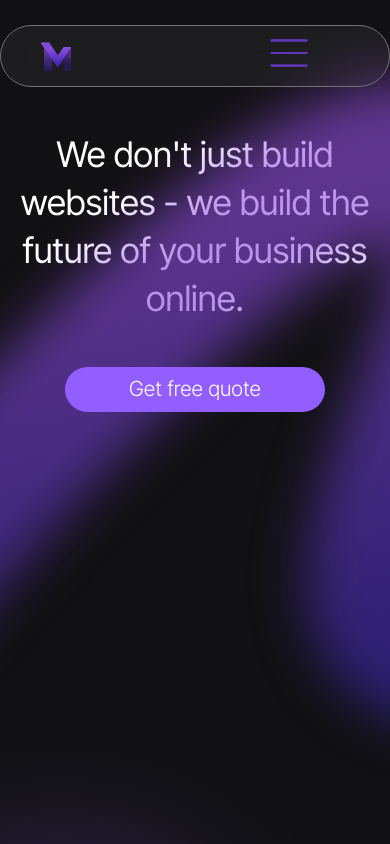
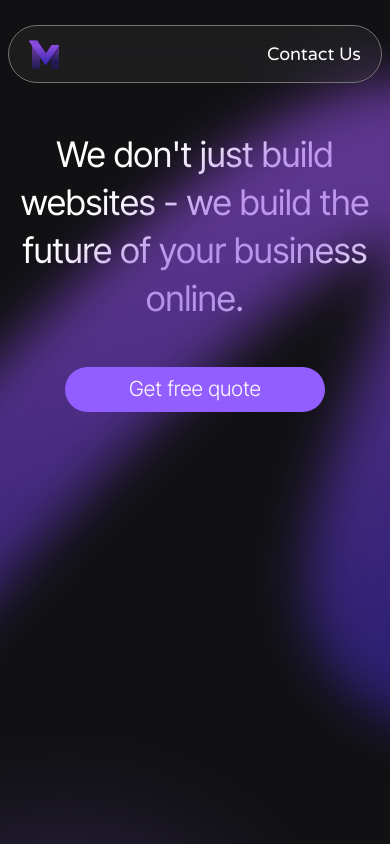
Before and after one commit to igor-mlv/mlv.agency, a Next.js app: page / in a window 390 px wide. Shown: the top 844 px of the page. Built offline with nearby package versions, Linux system fonts and the light colour scheme.

Commit message:
navBar is fully responsive now

```diff
--- a/src/app/globals.css
+++ b/src/app/globals.css
@@ -27,7 +27,7 @@ p {
 }
 
 .navBarButtons {
-  @apply font-varelaRound md:text-[1.5rem] text-[1.8rem] leading-[3.25rem] text-white
+  @apply font-varelaRound md:text-[1.5rem] text-[1.125rem] leading-[3.25rem] text-white
 }
 
 .button {
--- a/src/components/sections/NavBar/NavBar.tsx
+++ b/src/components/sections/NavBar/NavBar.tsx
@@ -1,35 +1,33 @@
 import { navbarLinks } from "@/constants";
-import NavBarMobile from "./NavBarMobile";
 import Image from "next/image"
 import Link from "next/link";
 import { Button } from "../../ui/button";
 
 export default function NavBar() {
     return (
-        <nav className="fixed top-[25px] flex justify-between items-center w-full max-w-[1280px] h-[62px] px-10 bg-stone-50/5 rounded-[38px] border border-neutral-500 backdrop-blur-lg z-50">
-            <div>
+        <nav className="fixed w-full z-50 top-[25px] start-0 px-2 ">
+            <div className="max-w-screen-lg flex flex-wrap items-center justify-between mx-auto md:px-[40px] px-[20px] md:py-[16px] py-[8px] bg-stone-50/5 rounded-[38px] border border-neutral-500 backdrop-blur-lg border-collapse">
+
                 <Image
                     width={30}
                     height={30}
                     src="/assets/navBar/logo.png"
                     alt="logo"
                 />
-            </div>
-            <div className="md:block hidden">
+
+                <div className="flex justify-center items-center">
                     {navbarLinks.map((link, index) => (
                         <Button asChild
-                        className="navBarButtons hover:text-violet px-0"
+                            key={link.id}
+                            className={` ${index === navbarLinks.length - 1 ? "mr-0 " : "mr-[64px] md:inline-flex hidden"} navBarButtons hover:text-violet px-0`}
                             variant="default">
-                        <Link
-                            key={link.id}
-                            href={`#${link.id}`}
-                            className={`flex justify-center ${index === navbarLinks.length - 1 ? "mr-0" : "mr-[64px]"}`}>
+                            <Link href={`#${link.id}`}>
                                 {link.title}
                             </Link>
                         </Button>
                     ))}
                 </div>
-            <NavBarMobile navbarLinks={navbarLinks} className="md:hidden block pr-[30px]" />
+            </div>
         </nav>
     );
 }
--- a/src/components/sections/NavBar/NavBarMobile.tsx
+++ /dev/null
@@ -1,41 +0,0 @@
-import {
-    Sheet,
-    SheetContent,
-    SheetTrigger,
-} from "@/components/ui/sheet"
-import Link from "next/link";
-import { Button } from "../../ui/button";
-import Image from "next/image";
-
-export default function NavBarMobile({ className, navbarLinks }: { className: string, navbarLinks: { id: string, title: string }[] }) {
-    return (
-        <div className={className}>
-            <Sheet>
-                <SheetTrigger>
-                    <Image
-                        width={60}
-                        height={60}
-                        src="/assets/navBar/hamburgerMenu.png"
-                        alt="hamburgerMenu"
-                    />
-                </SheetTrigger>
-                <SheetContent className="bg-black">
-                    <div className="flex flex-col pt-[100px] pb-[20px]">
-                        {navbarLinks.map((link) => (
-                            <Button asChild
-                                className="navBarButtons hover:no-underline pb-[50px]"
-                                variant="link">
-                                <Link
-                                    key={link.id}
-                                    href={`#${link.id}`}
-                                >
-                                    {link.title}
-                                </Link>
-                            </Button>
-                        ))}
-                    </div>
-                </SheetContent>
-            </Sheet>
-        </div>
-    );
-}
```
Lines whose indentation alone changed are shown as unchanged.
